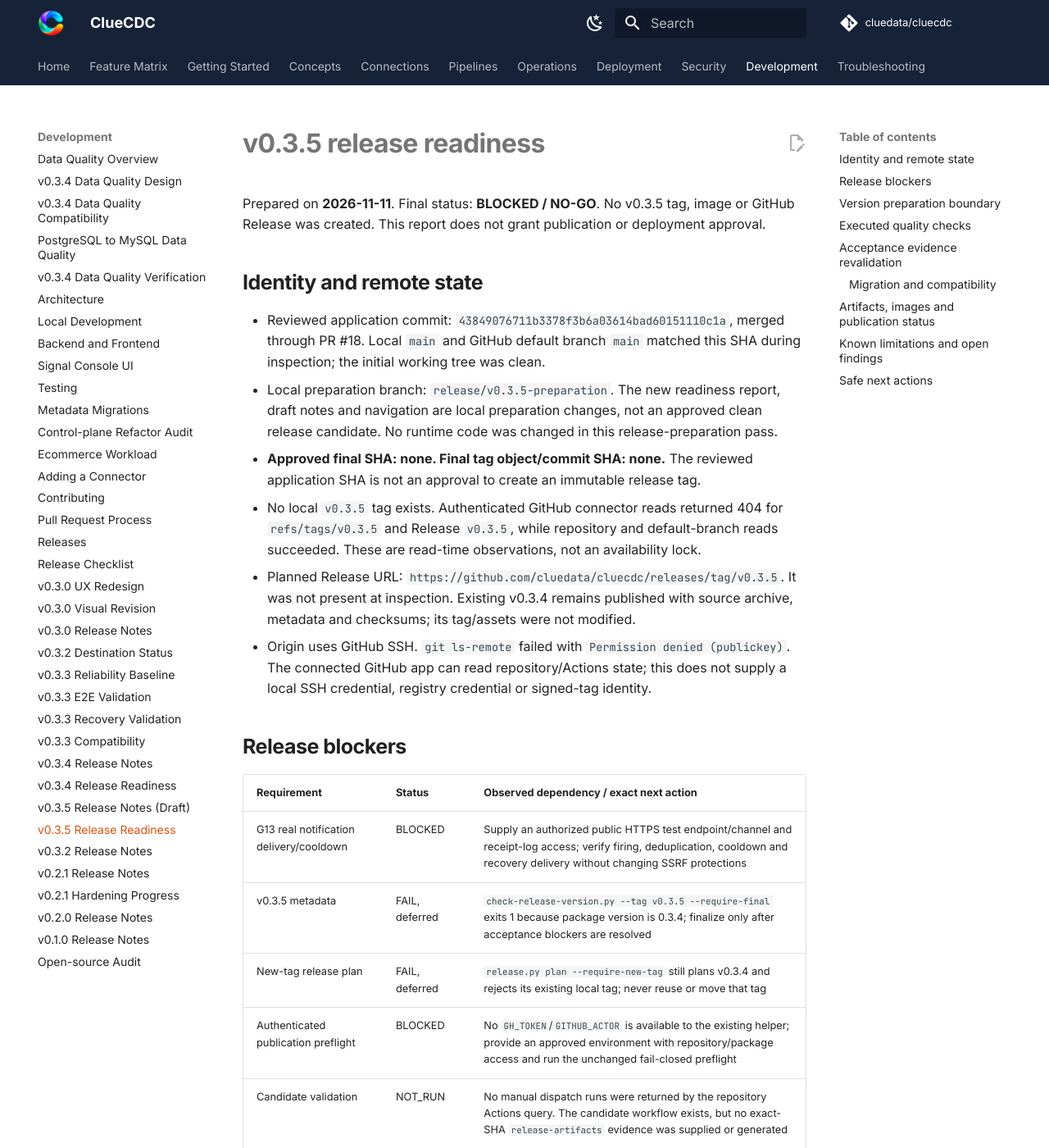
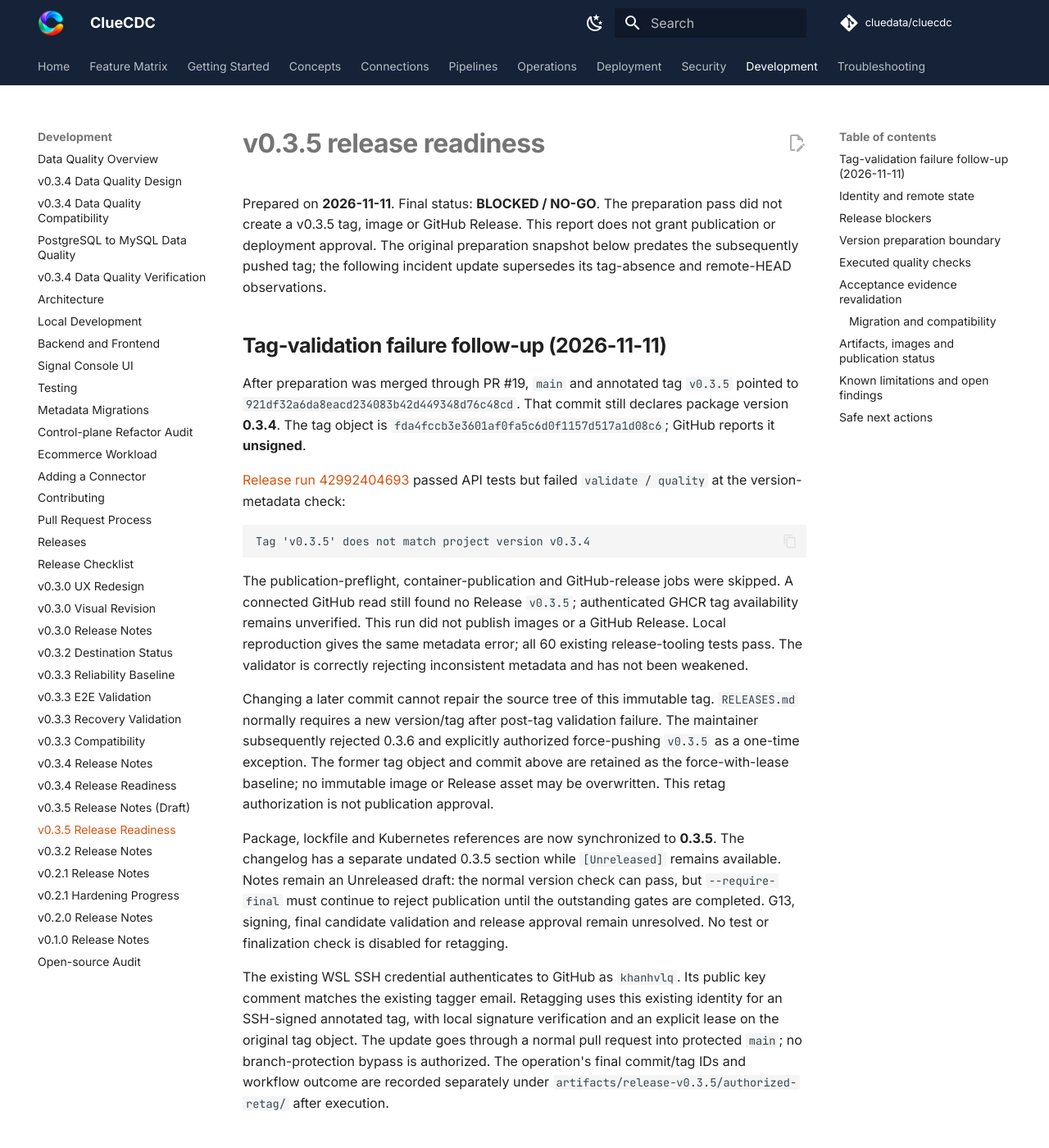
Before and after one commit to cluedata/cluecdc, an MkDocs documentation site: the page built from docs/development/v0.3.5-release-readiness.md, in a window 1280 px wide and 1400 px high. Shown: the whole window at 82% size. Built offline with MkDocs 1.6.1 and Material for MkDocs 9.7.7, drawn with Linux system fonts in a browser that asks for light colours; comment, search, counter and statistics services are not loaded; some of the changed text lies outside the part shown.

Commit message:
Prepare v0.3.5 metadata for authorized retag

````diff
--- a/docs/development/v0.3.5-release-readiness.md
+++ b/docs/development/v0.3.5-release-readiness.md
@@ -1,8 +1,53 @@
 # v0.3.5 release readiness
 
 Prepared on **2026-11-11**. Final status: **BLOCKED / NO-GO**.
-No v0.3.5 tag, image or GitHub Release was created. This report does not grant
-publication or deployment approval.
+The preparation pass did not create a v0.3.5 tag, image or GitHub Release.
+This report does not grant publication or deployment approval. The original
+preparation snapshot below predates the subsequently pushed tag; the following
+incident update supersedes its tag-absence and remote-HEAD observations.
+
+## Tag-validation failure follow-up (2026-11-11)
+
+After preparation was merged through PR #19, `main` and annotated tag `v0.3.5`
+pointed to `921df32a6da8eacd234083b42d449348d76c48cd`. That commit still declares
+package version **0.3.4**. The tag object is
+`fda4fccb3e3601af0fa5c6d0f1157d517a1d08c6`; GitHub reports it **unsigned**.
+
+[Release run 42992404693](https://github.com/cluedata/cluecdc/actions/runs/42992404693)
+passed API tests but failed `validate / quality` at the version-metadata check:
+
+```text
+Tag 'v0.3.5' does not match project version v0.3.4
+```
+
+The publication-preflight, container-publication and GitHub-release jobs were
+skipped. A connected GitHub read still found no Release `v0.3.5`; authenticated
+GHCR tag availability remains unverified. This run did not publish images or a
+GitHub Release. Local reproduction gives the same metadata error; all 60 existing
+release-tooling tests pass. The validator is correctly rejecting inconsistent
+metadata and has not been weakened.
+
+Changing a later commit cannot repair the source tree of this immutable tag.
+`RELEASES.md` normally requires a new version/tag after post-tag validation
+failure. The maintainer subsequently rejected 0.3.6 and explicitly authorized
+force-pushing `v0.3.5` as a one-time exception. The former tag object and commit
+above are retained as the force-with-lease baseline; no immutable image or Release
+asset may be overwritten. This retag authorization is not publication approval.
+
+Package, lockfile and Kubernetes references are now synchronized to **0.3.5**.
+The changelog has a separate undated 0.3.5 section while `[Unreleased]` remains
+available. Notes remain an Unreleased draft: the normal version check can pass,
+but `--require-final` must continue to reject publication until the outstanding
+gates are completed. G13, signing, final candidate validation and release approval
+remain unresolved. No test or finalization check is disabled for retagging.
+
+The existing WSL SSH credential authenticates to GitHub as `khanhvlq`. Its public
+key comment matches the existing tagger email. Retagging uses this existing
+identity for an SSH-signed annotated tag, with local signature verification and
+an explicit lease on the original tag object. The update goes through a normal
+pull request into protected `main`; no branch-protection bypass is authorized.
+The operation's final commit/tag IDs and workflow outcome are recorded separately
+under `artifacts/release-v0.3.5/authorized-retag/` after execution.
 
 ## Identity and remote state
 
@@ -29,8 +74,8 @@ publication or deployment approval.
 | Requirement | Status | Observed dependency / exact next action |
 | --- | --- | --- |
 | G13 real notification delivery/cooldown | BLOCKED | Supply an authorized public HTTPS test endpoint/channel and receipt-log access; verify firing, deduplication, cooldown and recovery delivery without changing SSRF protections |
-| v0.3.5 metadata | FAIL, deferred | `check-release-version.py --tag v0.3.5 --require-final` exits 1 because package version is 0.3.4; finalize only after acceptance blockers are resolved |
-| New-tag release plan | FAIL, deferred | `release.py plan --require-new-tag` still plans v0.3.4 and rejects its existing local tag; never reuse or move that tag |
+| v0.3.5 metadata | Candidate PASS; finalization BLOCKED | Package, lockfile and image pins are 0.3.5. The normal tag/version check passes; `--require-final` still rejects the undated changelog and draft notes |
+| New-tag release plan | Existing tag correctly detected | The normal unused-tag check rejects the occupied v0.3.5 tag. The maintainer explicitly authorized one force-with-lease retag exception; the validator remains unchanged |
 | Authenticated publication preflight | BLOCKED | No `GH_TOKEN`/`GITHUB_ACTOR` is available to the existing helper; provide an approved environment with repository/package access and run the unchanged fail-closed preflight |
 | Candidate validation | NOT_RUN | No manual dispatch runs were returned by the repository Actions query. The candidate workflow exists, but no exact-SHA `release-artifacts` evidence was supplied or generated |
 | Dispatch/CLI access | BLOCKED locally | `gh` is not installed and the connected tools do not expose workflow dispatch; use an authorized maintainer CLI/session or the normal Actions UI once the candidate is prepared |
@@ -43,21 +88,19 @@ No threshold/cooldown requirement was relaxed to turn G13 green.
 
 ## Version preparation boundary
 
-The requested sequence makes final version synchronization conditional on resolving
-acceptance blockers. Therefore `apps/api/pyproject.toml` and deployment images
-remain **0.3.4**, completed changes remain under `[Unreleased]`, and no finalized
-0.3.5 changelog date is assigned. Workers still use the API image. Existing historical
-release notes are preserved.
+At the maintainer's subsequent request, package/lockfile and deployment image
+metadata are prepared as **0.3.5** without granting publication readiness. The
+0.3.5 changelog remains undated and notes remain draft while G13 is blocked.
+Workers still use the API image. Historical release notes are preserved.
 
 [v0.3.5 notes](../releases/v0.3.5.md) are explicitly an **Unreleased draft**.
 They summarize measured behavior, limitations and upgrade preparation without
 claiming publication. The notes and this report are linked from documentation
 navigation. README's existing published-release references remain unchanged.
 
-After G13 and open compatibility findings are resolved, synchronize the package,
-required lock/metadata, changelog date, finalized notes and all four Kubernetes
-manifests to 0.3.5, using the existing release tooling. Any resulting commit needs
-fresh candidate/CI evidence before approval.
+After G13 and open compatibility findings are resolved, finalize the changelog
+date and notes and revalidate all synchronized metadata. Any resulting commit
+needs fresh candidate/CI evidence before release approval.
 
 ## Executed quality checks
 
````
Also changed, not shown: CHANGELOG.md (+2 -0 lines), 6 other files.
